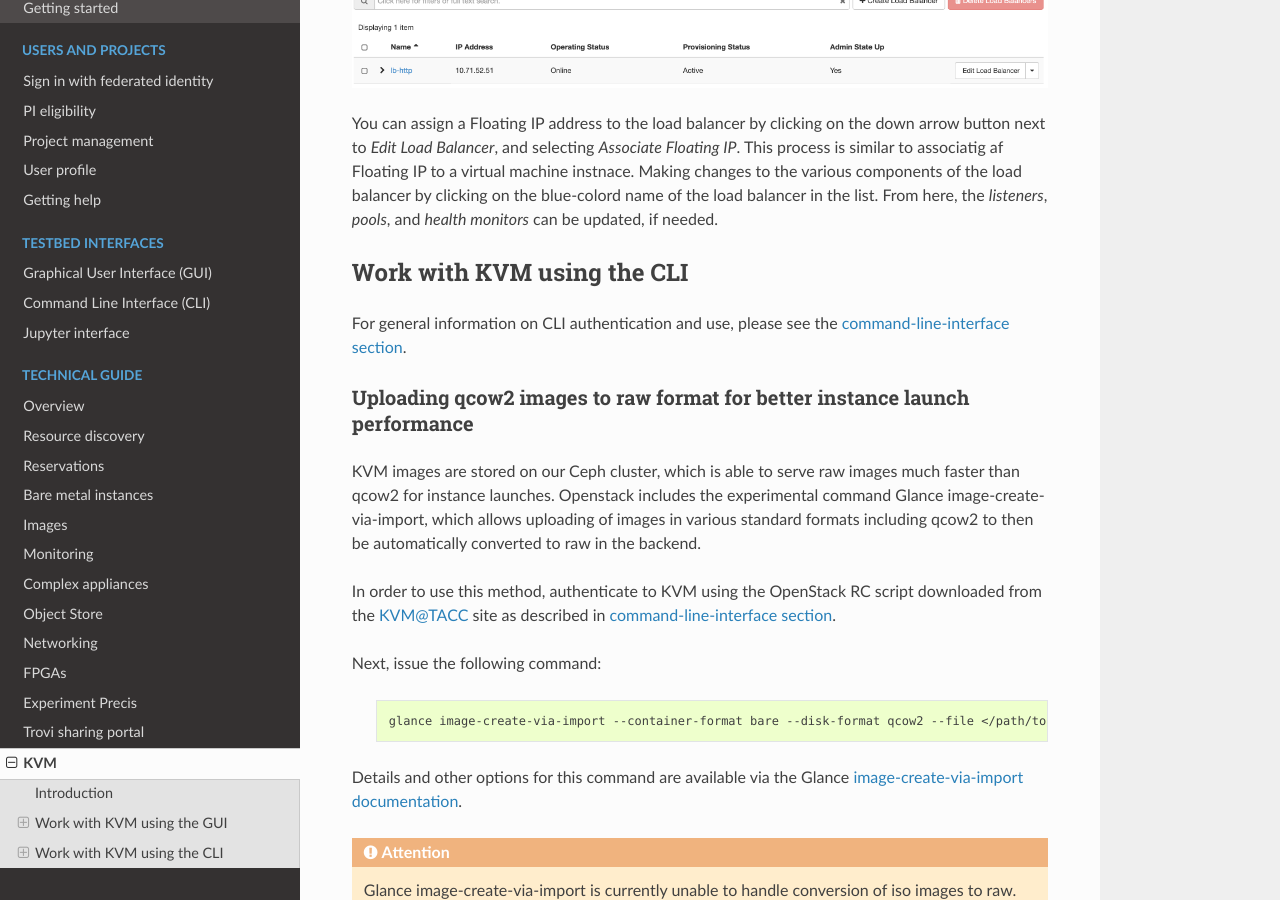
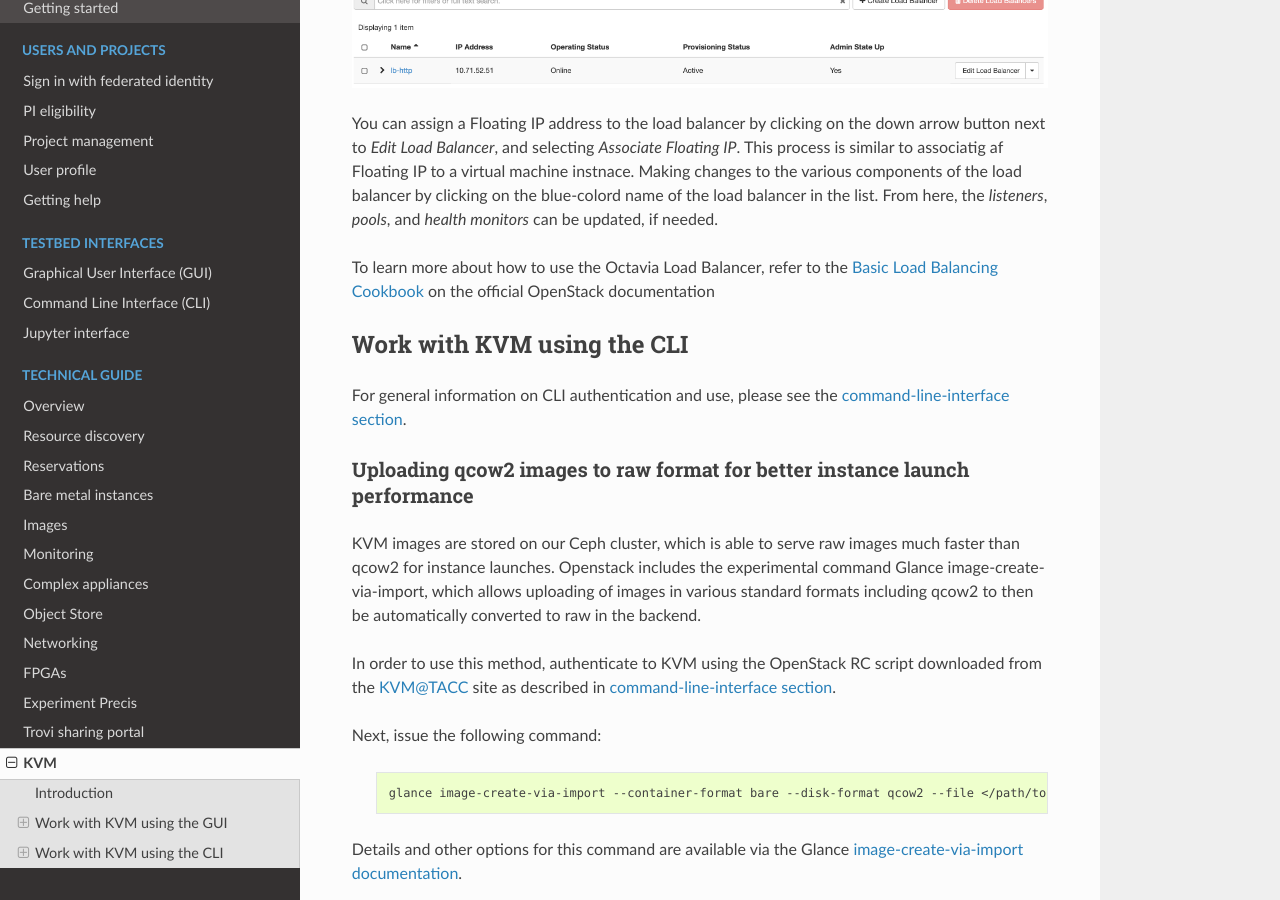
Before and after one commit to ChameleonCloud/docs, a Sphinx documentation site: the page built from source/technical/kvm.rst, in a window 1280 px wide and 900 px high, scrolled down 13071 px. Built offline with Sphinx 7.4.7 and the Read the Docs theme 2.0.0, drawn with Linux system fonts in a browser that asks for light colours.

Commit message:
[KVM LBaaS] Add reference to official cookbook

```diff
--- a/source/technical/kvm.rst
+++ b/source/technical/kvm.rst
@@ -245,6 +245,7 @@ An *Operating Status* of "*Offline*" or "*Error*" indicates that the load balanc
 You can assign a Floating IP address to the load balancer by clicking on the down arrow button next to *Edit Load Balancer*, and selecting *Associate Floating IP*. This process is similar to associatig af Floating IP to a virtual machine instnace.
 Making changes to the various components of the load balancer by clicking on the blue-colord name of the load balancer in the list. From here, the *listeners*, *pools*, and *health monitors* can be updated, if needed.
 
+To learn more about how to use the Octavia Load Balancer, refer to the `Basic Load Balancing Cookbook <https://docs.openstack.org/octavia/latest/user/guides/basic-cookbook.html>`_ on the official OpenStack documentation
 
 Work with KVM using the CLI
 ---------------------------
```
